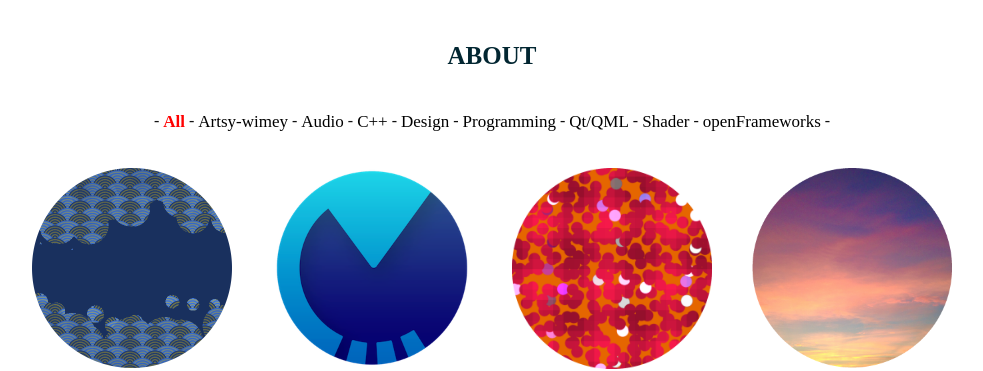
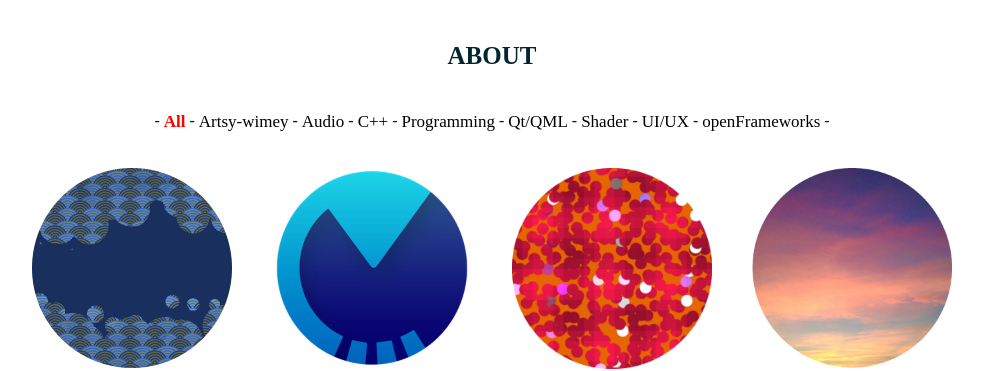
Before and after one commit to aklevy/aklevy.github.io, a Jekyll site: the page built from index.html, in a window 1280 px wide. Shown: the top 371 px of the page, without its empty margins (148-1131 px from the left). Built offline with Jekyll 4.4.1, drawn with Linux system fonts in a browser that asks for light colours; some web fonts are replaced.

```diff
--- a/_posts/2017-01-03-QMLCreativeControls.markdown
+++ b/_posts/2017-01-03-QMLCreativeControls.markdown
@@ -2,7 +2,7 @@
 layout: post
 title:  "QML Creative Controls"
 preview: /assets/preview/angleSlider-preview.png
-tags: [All, Programming, Design, Qt/QML, C++]
+tags: [All, Programming, Qt/QML, UI/UX, C++]
 color: "#94b23aC0"
 permalink: QMLCreativeControls
 
--- a/_posts/2017-01-11-OSSIA-Score.markdown
+++ b/_posts/2017-01-11-OSSIA-Score.markdown
@@ -2,7 +2,7 @@
 layout: post
 title:  "ossia score"
 preview: /assets/preview/scoreLogo_300.png
-tags: [All, Programming, Design, C++, Qt/QML]
+tags: [All, Programming, UI/UX, C++, Qt/QML]
 color: "#32B4FFC0"
 permalink: ossiaScore
 ---
```
Also changed, not shown: about.md (+7 -0 lines), 1 other file.
